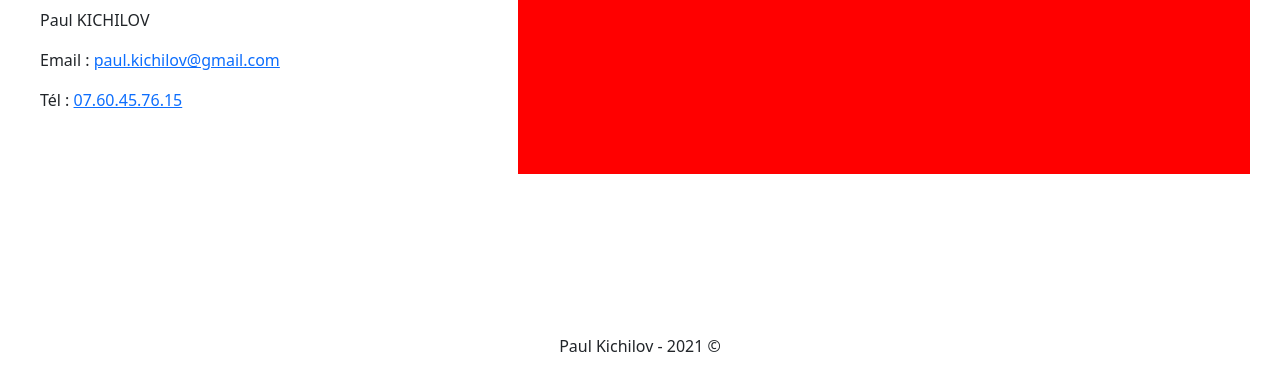
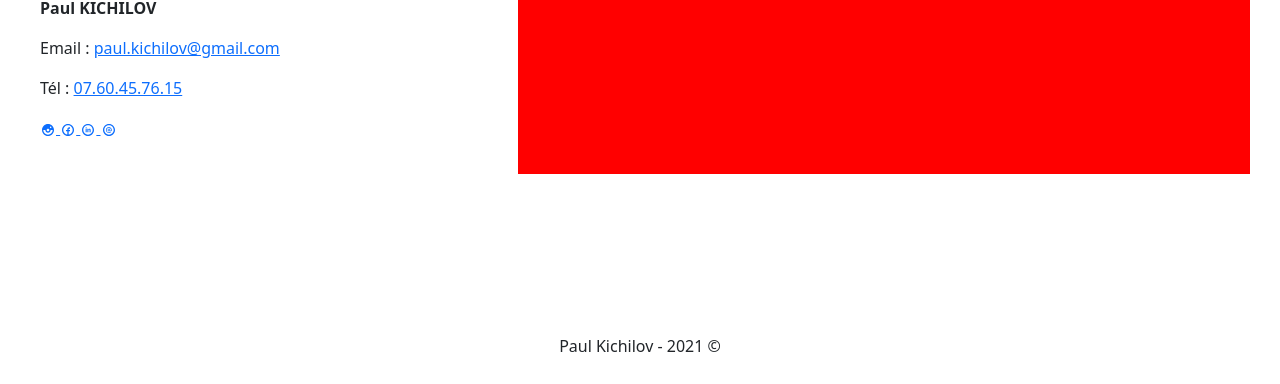
Before and after one commit to jeanlouisHERVE/PAULKICHILOV2, a React app: page /contact in a window 1280 px wide. Shown: the part 542-926 px from the top of the page. Built offline with nearby package versions, Linux system fonts and the light colour scheme.

Commit message:
social icons page contact

```diff
--- a/package.json
+++ b/package.json
@@ -51,6 +51,7 @@
     "prop-types": "^15.7.2",
     "react": "^17.0.2",
     "react-dom": "^17.0.2",
+    "react-icons": "^4.2.0",
     "react-popper": "^2.2.5",
     "react-router-dom": "^5.3.0",
     "reactstrap": "^8.10.0"
--- a/src/assets/index.html
+++ b/src/assets/index.html
@@ -4,7 +4,7 @@
         <meta charset="utf-8" />
         <meta name="viewport" content="width=device-width, initial-scale=1.0" />
         <meta http-equiv="x-ua-compatible" content="ie=edge" />
-        <title>Modele</title>
+        <title>Paul KICHILOV</title>
     </head>
     <body>
         <div id="root"></div>
--- a/src/components/Contact/index.js
+++ b/src/components/Contact/index.js
@@ -1,4 +1,5 @@
 import './styles.scss';
+import { TiSocialAtCircular, TiSocialLinkedinCircular, TiSocialFacebookCircular, TiSocialInstagramCircular} from 'react-icons/ti';
 import DivHiddenUnderNavbar from 'src/components/DivHiddenUnderNavbar';
 
 const Contact = () => {
@@ -11,9 +12,14 @@ const Contact = () => {
       <div className="contact__under--navbar">
         <div className="contact__left">
           <h1 className="posts-title">Contact</h1>
-          <p>Paul KICHILOV</p>
+          <p><strong>Paul KICHILOV</strong></p>
           <p>Email : <a href="mailto:paul.kichilov@gmail.com?subject=Renseignements">paul.kichilov@gmail.com</a></p>
           <p>Tél : <a href="tel:+330760457615">07.60.45.76.15</a></p>
+          <div className="contact__icons"></div>
+          <a href="#"> <TiSocialInstagramCircular/></a>
+          <a href="#"> <TiSocialFacebookCircular/></a>
+          <a href="#"> <TiSocialLinkedinCircular /></a>
+          <a href="#"> <TiSocialAtCircular /></a>
         </div>
         <div className="contact__right">
         </div>
--- a/src/components/Jumbotron/index.js
+++ b/src/components/Jumbotron/index.js
@@ -1,5 +1,4 @@
 import './styles.scss';
-import PropTypes from 'prop-types';
 import { Jumbotron, Container } from 'reactstrap';
 
 const JumbotronHome = () => (
```
Also changed, not shown: 1 other file.
